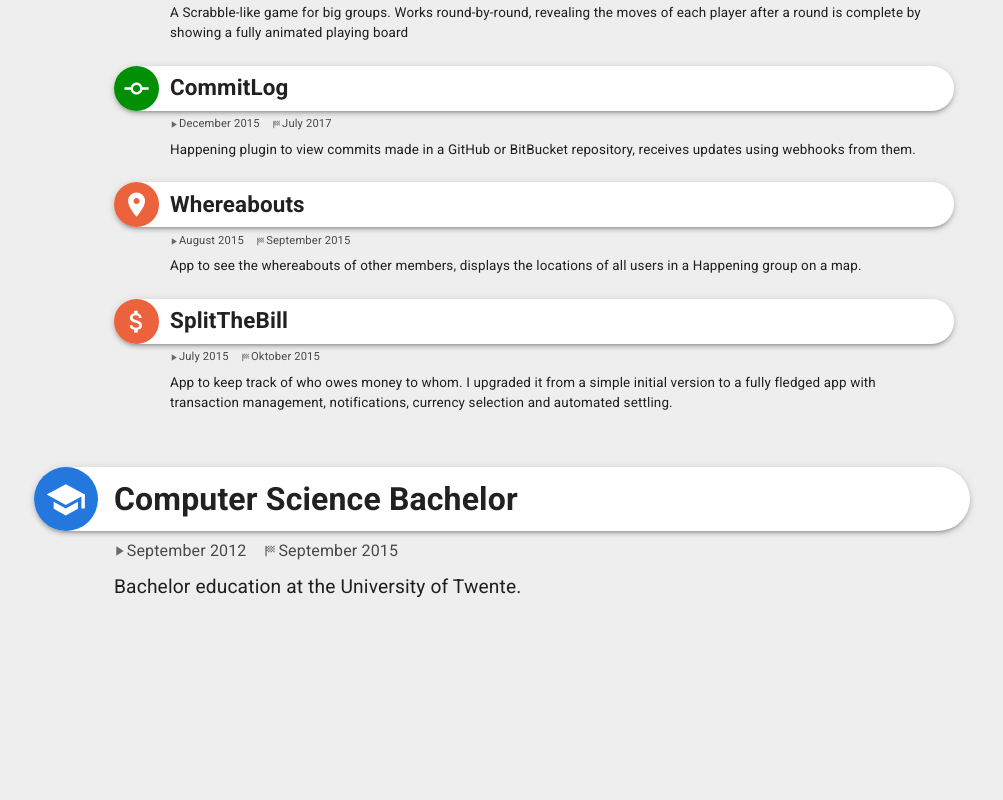
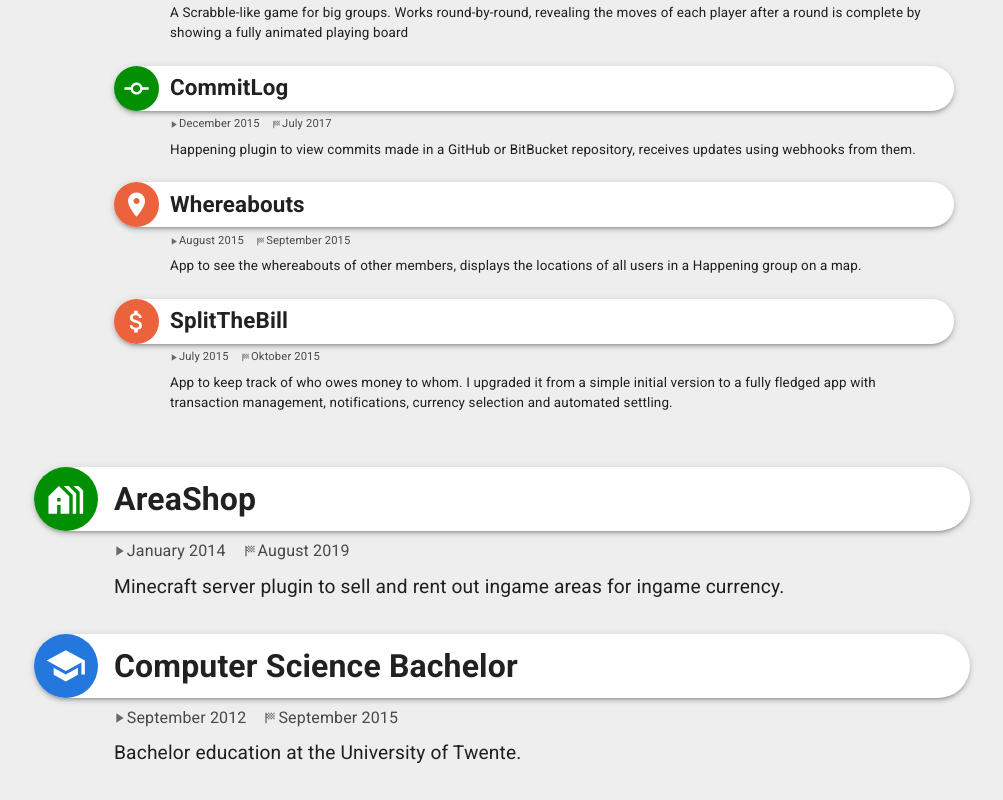
Before and after one commit to NLthijs48/NLthijs48.github.io, a React (Create React App) app: page / in a window 1280 px wide. Shown: the part 2161-2961 px from the top of the page, without its empty margins (138-1141 px from the left). Before the commit the page ends 2795 px from the top, so only its background shows below. Built offline with nearby package versions, Linux system fonts and the light colour scheme.

Commit message:
Add AreaShop minecraft plugin

```diff
--- a/src/activities/allActivities.ts
+++ b/src/activities/allActivities.ts
@@ -7,6 +7,7 @@ import staying from './staying/staying';
 import happening from './happening/happening';
 import errorSink from './errorSink/errorSink';
 import interactiveMessenger from './interactiveMessenger/interactiveMessenger';
+import areaShop from './areaShop/areaShop';
 
 const allActivities: ActivityInformation[] = [
 	crisp,
@@ -16,6 +17,7 @@ const allActivities: ActivityInformation[] = [
 	errorSink,
 	interactiveMessenger,
 	happening,
+	areaShop,
 	computerScienceBachelor,
 ];
 
--- /dev/null
+++ b/src/activities/areaShop/areaShop.ts
@@ -0,0 +1,15 @@
+import {HobbyInformation} from '../ActivityInformation';
+import HolidayVillageIcon from '@mui/icons-material/HolidayVillage';
+import ActivityType from '../ActivityType';
+
+const areaShop: HobbyInformation = {
+	activityType: ActivityType.Hobby,
+	name: 'AreaShop',
+	description: 'Minecraft server plugin to sell and rent out ingame areas for ingame currency.',
+	from: 'January 2014', // Guess, first commit March 2014 with initial released version (have been developing and using it privately before that)
+	till: 'August 2019', // End of active development
+	Icon: HolidayVillageIcon,
+	website: 'https://github.com/NLthijs48/AreaShop',
+};
+
+export default areaShop;
--- a/src/activities/interactiveMessenger/interactiveMessenger.ts
+++ b/src/activities/interactiveMessenger/interactiveMessenger.ts
@@ -1,5 +1,5 @@
 import {HobbyInformation} from '../ActivityInformation';
-import FilterAltIcon from '@mui/icons-material/Chat';
+import ChatIcon from '@mui/icons-material/Chat';
 import ActivityType from '../ActivityType';
 
 const interactiveMessenger: HobbyInformation = {
@@ -10,7 +10,7 @@ const interactiveMessenger: HobbyInformation = {
 	from: 'November 2014',
 	// End of active development
 	till: 'December 2017',
-	Icon: FilterAltIcon,
+	Icon: ChatIcon,
 	website: 'https://github.com/NLthijs48/InteractiveMessenger',
 };
 
```
